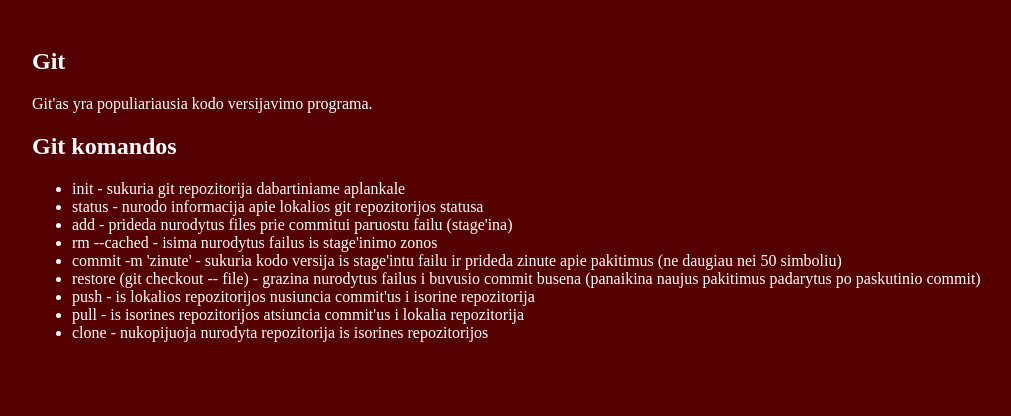
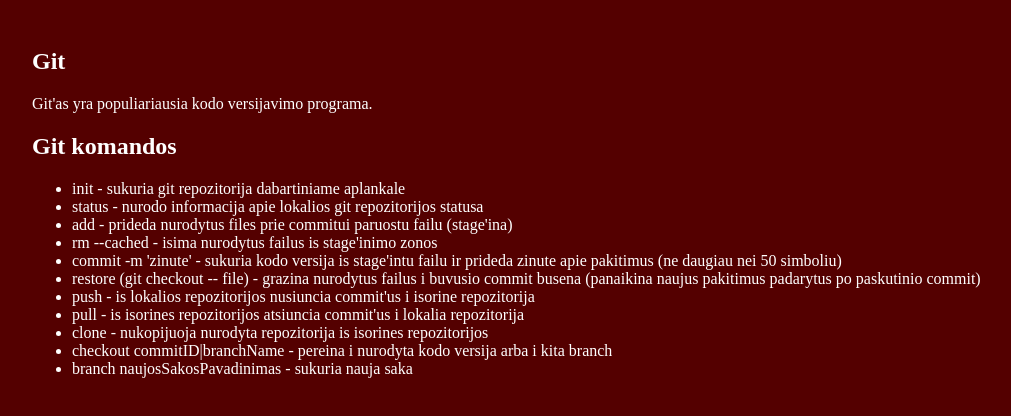
Before and after one commit to MonikaMik/git-ir-github, a plain HTML site: page index.html in a window 1280 px wide. Shown: the whole page, without its empty margins (6-1017 px from the left). Drawn offline with Linux system fonts and the light colour scheme.

Commit message:
branch aprasymas

```diff
--- a/index.html
+++ b/index.html
@@ -25,6 +25,8 @@
                 <li>push - is lokalios repozitorijos nusiuncia commit'us i isorine repozitorija</li>
                 <li>pull - is isorines repozitorijos atsiuncia commit'us i lokalia repozitorija</li>
                 <li>clone - nukopijuoja nurodyta repozitorija is isorines repozitorijos</li>
+                <li>checkout commitID|branchName - pereina i nurodyta kodo versija arba i kita branch</li>
+                <li>branch naujosSakosPavadinimas - sukuria nauja saka</li>
             </ul>
         </section>
     </main>
```
